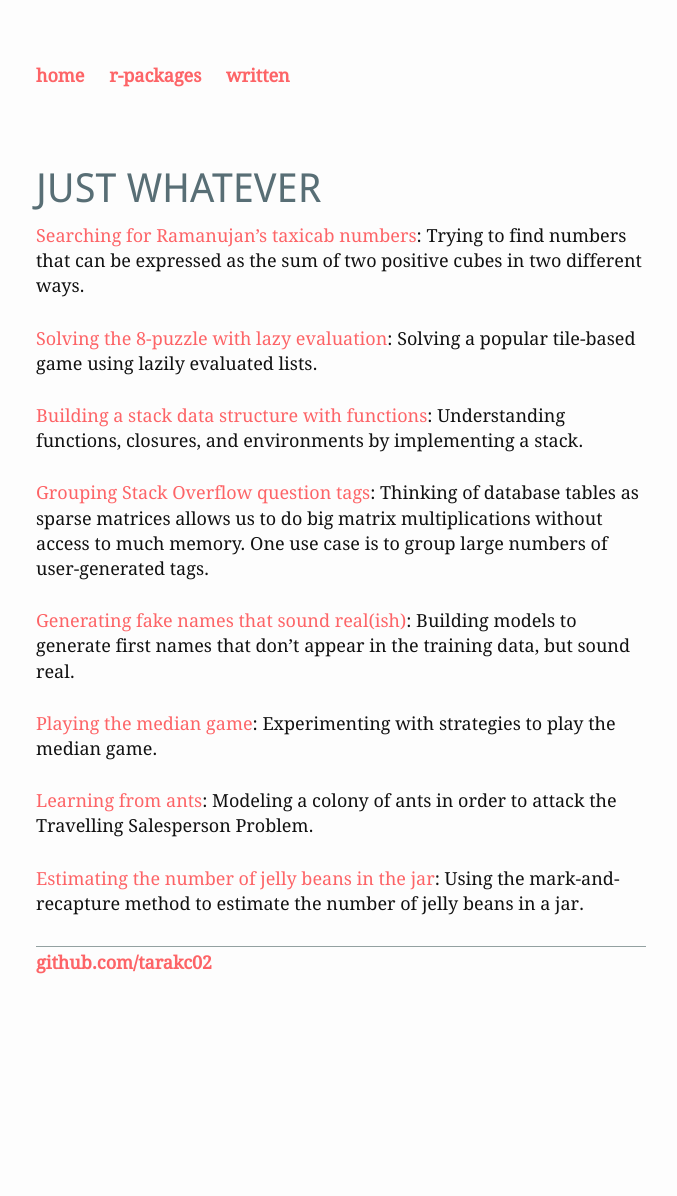
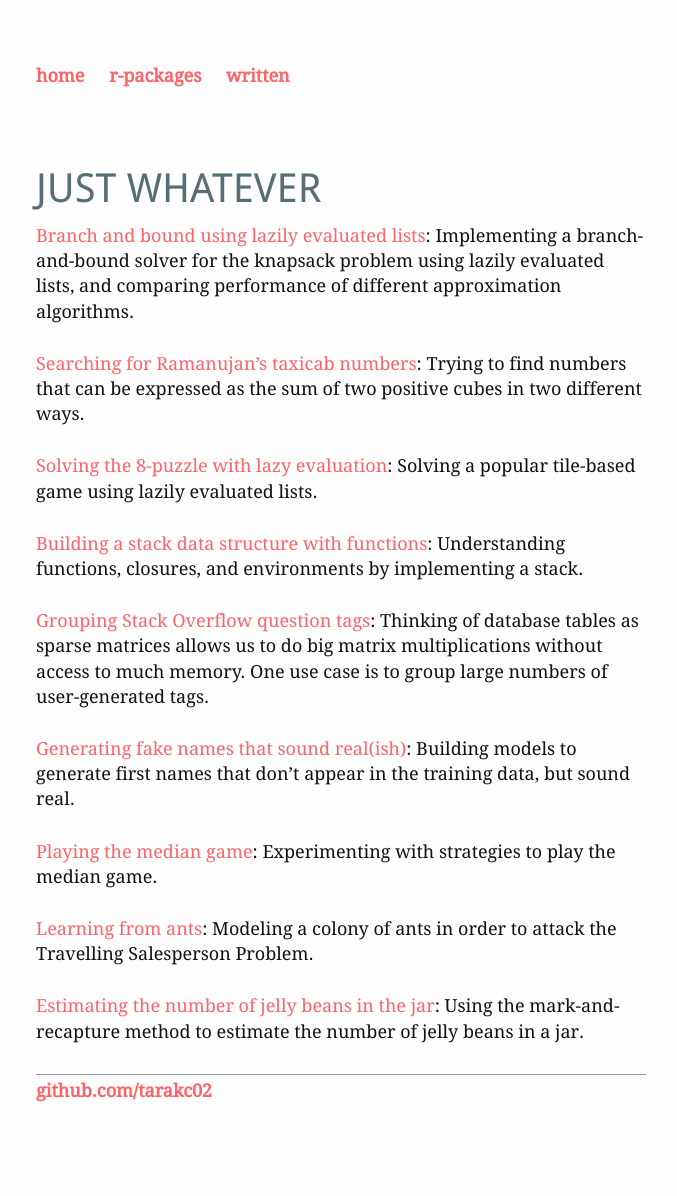
Before and after one commit to tarakc02/tarakc02.github.io, a Jekyll site: the page built from mathgames.md, in a window 1280 px wide. Shown: the whole page, without its empty margins (284-961 px from the left). Built offline with Jekyll 4.4.1, drawn with Linux system fonts in a browser that asks for light colours; before the commit the page ends 1069 px from its top, so only the background shows below that.

Commit message:
link to branch and bound thing

```diff
--- a/mathgames.md
+++ b/mathgames.md
@@ -5,6 +5,7 @@ title: TS - Writeups
 ---
 
 <h1>JUST WHATEVER</h1>
+- [Branch and bound using lazily evaluated lists](/branch-and-bound): Implementing a branch-and-bound solver for the knapsack problem using lazily evaluated lists, and comparing performance of different approximation algorithms.
 - [Searching for Ramanujan's taxicab numbers](/taxicab): Trying to find numbers that can be expressed as the sum of two positive cubes in two different ways.
 - [Solving the 8-puzzle with lazy evaluation](/puzzle8): Solving a popular tile-based game using lazily evaluated lists.
 - [Building a stack data structure with functions](/fun-stack): Understanding functions, closures, and environments by implementing a stack.
```
